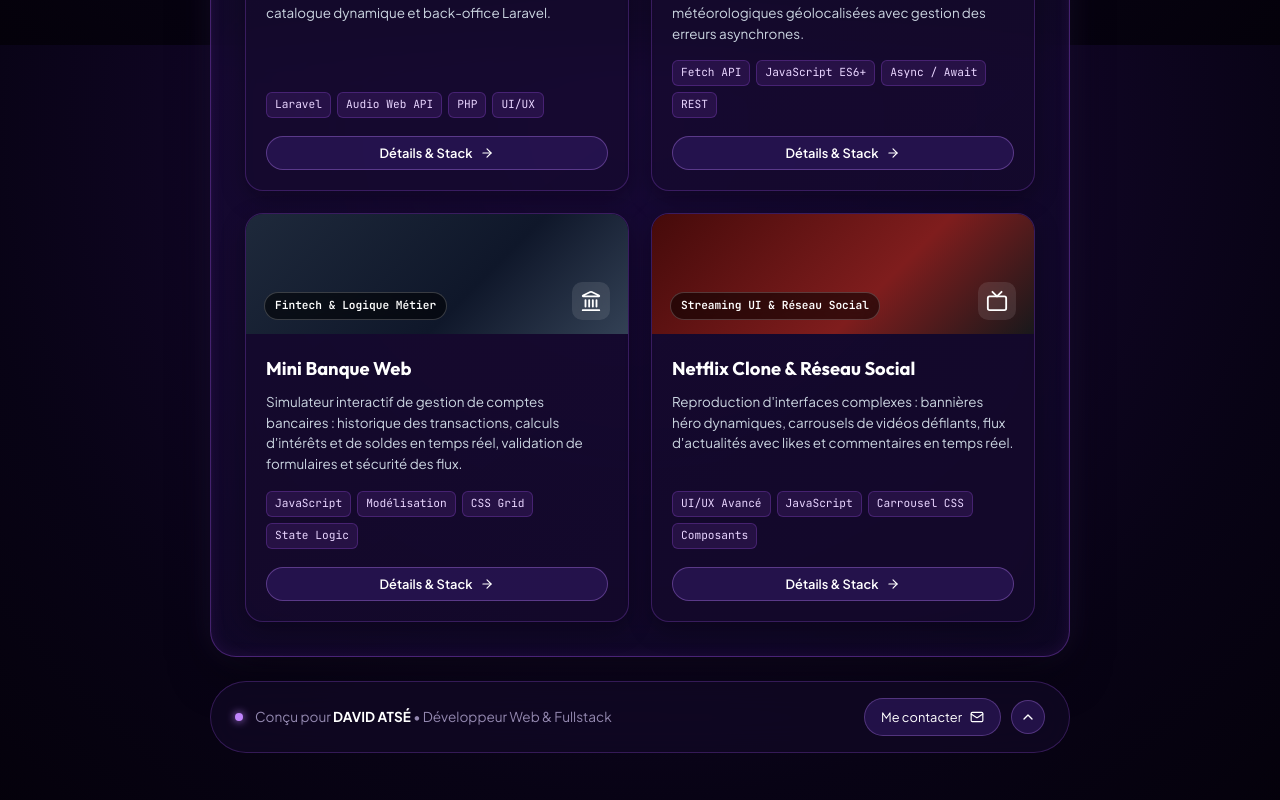
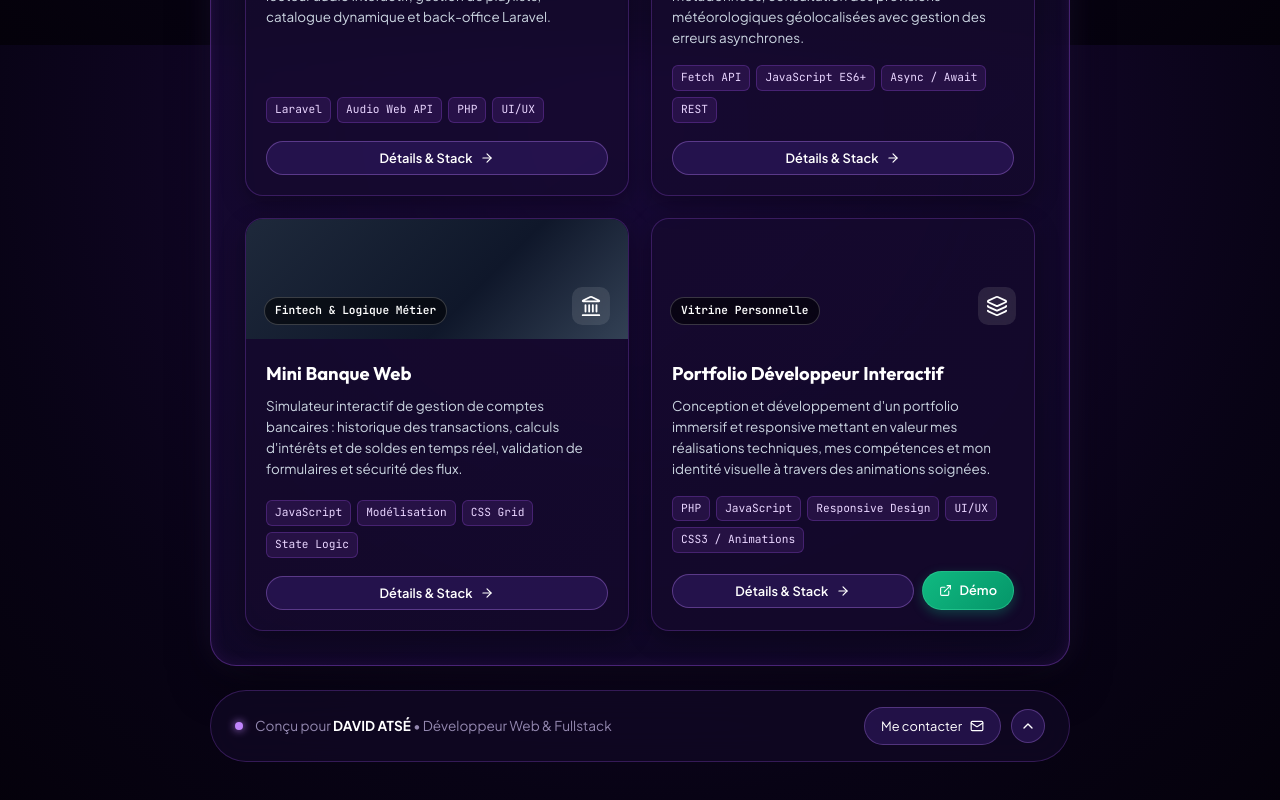
Before and after one commit to DavidAtse/cv-en-ligne, a React (Vite) app: page / in a window 1280 px wide. Shown: the part 2355-3155 px from the top of the page. Built offline with nearby package versions, Linux system fonts and the light colour scheme; the HTML template or start-up script is replaced by a standard one.

Commit message:
feat: Liens directs vers les sites déployés (jeu iMots) et dépôts GitHub dédiés par projet

```diff
--- a/src/components/ProjectModal.jsx
+++ b/src/components/ProjectModal.jsx
@@ -1,5 +1,11 @@
 import React, { useEffect } from 'react';
-import { X, ExternalLink } from 'lucide-react';
+import { X, ExternalLink, Gamepad2, Globe } from 'lucide-react';
+
+const GithubIcon = () => (
+  <svg width="15" height="15" viewBox="0 0 24 24" fill="currentColor" aria-hidden="true">
+    <path fillRule="evenodd" clipRule="evenodd" d="M12 2C6.477 2 2 6.484 2 12.017c0 4.425 2.865 8.18 6.839 9.504.5.092.682-.217.682-.483 0-.237-.008-.868-.013-1.703-2.782.605-3.369-1.343-3.369-1.343-.454-1.158-1.11-1.466-1.11-1.466-.908-.62.069-.608.069-.608 1.003.07 1.53 1.032 1.53 1.032.892 1.53 2.341 1.088 2.91.832.092-.647.35-1.088.636-1.338-2.22-.253-4.555-1.113-4.555-4.951 0-1.093.39-1.988 1.029-2.688-.103-.253-.446-1.272.098-2.65 0 0 .84-.27 2.75 1.026A9.564 9.564 0 0112 6.844c.85.004 1.705.115 2.504.337 1.909-1.296 2.747-1.027 2.747-1.027.546 1.379.202 2.398.1 2.651.64.7 1.028 1.595 1.028 2.688 0 3.848-2.339 4.695-4.566 4.943.359.309.678.92.678 1.855 0 1.338-.012 2.419-.012 2.747 0 .268.18.58.688.482A10.019 10.019 0 0022 12.017C22 6.484 17.522 2 12 2z"/>
+  </svg>
+);
 
 export default function ProjectModal({ project, onClose }) {
   useEffect(() => {
@@ -17,12 +23,29 @@
 
   if (!project) return null;
 
+  const isGame = Boolean(
+    project.category?.toLowerCase().includes('jeu') ||
+    project.id?.includes('imots')
+  );
+
   return (
     <div className="modal-backdrop" onClick={onClose}>
       <div className="modal-card" onClick={(e) => e.stopPropagation()}>
         <div className="modal-header">
           <div className="modal-title-group">
+            <div className="modal-badge-row">
               <span className="modal-badge">{project.badge}</span>
+              {project.liveUrl ? (
+                <span className="modal-status-tag live">
+                  <span className="live-ping"></span>
+                  En direct
+                </span>
+              ) : project.githubUrl ? (
+                <span className="modal-status-tag repo">
+                  Code GitHub
+                </span>
+              ) : null}
+            </div>
             <h3 className="modal-title">{project.title}</h3>
           </div>
           <button
@@ -53,18 +76,39 @@
         </div>
 
         <div className="modal-footer">
-          <button className="nav-btn" onClick={onClose}>
+          <button className="nav-btn modal-cancel-btn" onClick={onClose}>
             Fermer
           </button>
+
+          {/* Lien direct GitHub pour ce projet précis */}
+          {project.githubUrl && (
             <a
-            href="https://github.com/DavidAtse"
+              href={project.githubUrl}
               target="_blank"
               rel="noopener noreferrer"
-            className="nav-btn primary"
+              className={`nav-btn modal-repo-btn ${!project.liveUrl ? 'primary' : 'secondary-repo'}`}
+              title={`Consulter le projet ${project.title} sur GitHub`}
             >
-            <span>Consulter le GitHub</span>
+              <GithubIcon />
+              <span>{project.githubLabel || (project.liveUrl ? "Code GitHub" : "Consulter le GitHub")}</span>
+              <ExternalLink style={{ width: 13, height: 13 }} />
+            </a>
+          )}
+
+          {/* Lien direct vers le site ou le jeu hébergé */}
+          {project.liveUrl && (
+            <a
+              href={project.liveUrl}
+              target="_blank"
+              rel="noopener noreferrer"
+              className="nav-btn primary modal-live-btn"
+              title={`Ouvrir ${project.title} en direct`}
+            >
+              {isGame ? <Gamepad2 style={{ width: 16, height: 16 }} /> : <Globe style={{ width: 16, height: 16 }} />}
+              <span>{project.liveLabel || (isGame ? "Jouer au jeu" : "Accéder au site")}</span>
               <ExternalLink style={{ width: 14, height: 14 }} />
             </a>
+          )}
         </div>
       </div>
     </div>
--- a/src/components/ProjectsSection.jsx
+++ b/src/components/ProjectsSection.jsx
@@ -1,16 +1,17 @@
 import React, { useState } from 'react';
-import { Layers, Music, Briefcase, Film, Landmark, Tv, ArrowRight } from 'lucide-react';
+import { Layers, Music, Briefcase, Film, Landmark, Tv, ArrowRight, Gamepad2, ExternalLink } from 'lucide-react';
 
 export default function ProjectsSection({ projects, onSelectProject }) {
   const [filter, setFilter] = useState('all');
 
   const filteredProjects = projects.filter(p => {
     if (filter === 'all') return true;
-    return p.category.includes(filter);
+    return p.category.toLowerCase().includes(filter.toLowerCase());
   });
 
   const getProjectIcon = (id) => {
     switch (id) {
+      case 'imots-devinemot-ci': return <Gamepad2 style={{ width: 22, height: 22 }} />;
       case 'pierres': return <Layers style={{ width: 22, height: 22 }} />;
       case 'babifab': return <Music style={{ width: 22, height: 22 }} />;
       case 'emploi': return <Briefcase style={{ width: 22, height: 22 }} />;
@@ -43,6 +44,12 @@
             Tous
           </button>
           <button
+            className={`filter-btn ${filter === 'jeu' ? 'active' : ''}`}
+            onClick={() => setFilter('jeu')}
+          >
+            Jeux
+          </button>
+          <button
             className={`filter-btn ${filter === 'fullstack' ? 'active' : ''}`}
             onClick={() => setFilter('fullstack')}
           >
@@ -52,20 +59,26 @@
             className={`filter-btn ${filter === 'react' ? 'active' : ''}`}
             onClick={() => setFilter('react')}
           >
-            React / Front
+            React
           </button>
           <button
             className={`filter-btn ${filter === 'api' ? 'active' : ''}`}
             onClick={() => setFilter('api')}
           >
-            APIs & Apps
+            APIs
           </button>
         </div>
       </div>
 
       {/* Projects Grid */}
       <div className="projects-grid">
-        {filteredProjects.map((project) => (
+        {filteredProjects.map((project) => {
+          const isGame = Boolean(
+            project.category?.toLowerCase().includes('jeu') ||
+            project.id?.includes('imots')
+          );
+
+          return (
             <article key={project.id} className="project-box">
               <div className={`project-banner ${project.bannerClass}`}>
                 <div className="banner-badge">{project.badge}</div>
@@ -86,16 +99,34 @@
 
                 <div className="project-actions">
                   <button
-                  className="project-action-btn"
+                    className="project-action-btn secondary"
                     onClick={() => onSelectProject(project)}
                   >
                     <span>Détails & Stack</span>
                     <ArrowRight style={{ width: 14, height: 14 }} />
                   </button>
+
+                  {project.liveUrl && (
+                    <a
+                      href={project.liveUrl}
+                      target="_blank"
+                      rel="noopener noreferrer"
+                      className="project-action-btn live-direct-btn"
+                      title={isGame ? "Jouer en direct" : "Voir le site en direct"}
+                    >
+                      {isGame ? (
+                        <Gamepad2 style={{ width: 14, height: 14 }} />
+                      ) : (
+                        <ExternalLink style={{ width: 13, height: 13 }} />
+                      )}
+                      <span>{isGame ? "Jouer" : "Démo"}</span>
+                    </a>
+                  )}
                 </div>
               </div>
             </article>
-        ))}
+          );
+        })}
       </div>
     </section>
   );
--- a/src/data/resumeData.js
+++ b/src/data/resumeData.js
@@ -64,6 +64,9 @@
     bannerClass: "project-banner-imots",
     desc: "Plateforme web mobile interactive de devinette de mots 100 % ancrée dans la culture ivoirienne (nouchi, gastronomie, villes). Architecture légère avec sécurité anti-triche et synchronisation multi-appareils.",
     tags: ["PHP", "JavaScript", "Temps Réel", "Mobile-First"],
+    liveUrl: "https://imots.alwaysdata.net/",
+    liveLabel: "Jouer au jeu (En direct)",
+    githubUrl: "https://github.com/DavidAtse/Devine-Mot",
     highlights: [
       "Mécanique addictive avec 4 créneaux par jour et indicateur de proximité thermique",
       "Sécurité anti-triche côté serveur et synchronisation des profils multi-appareils",
@@ -80,6 +83,8 @@
     bannerClass: "project-banner-pierres",
     desc: "Application web complète avec architecture découplée : Frontend dynamique sous React 19 & React Router, backend API Laravel & TailwindCSS, gestion de données interactive.",
     tags: ["React 19", "Laravel", "Tailwind", "Vite"],
+    liveUrl: null,
+    githubUrl: "https://github.com/DavidAtse/Pierres-Vivantes",
     highlights: [
       "Architecture moderne découplée Frontend React 19 / Backend Laravel",
       "Système de routage dynamique et réactif avec React Router",
@@ -96,6 +101,8 @@
     bannerClass: "project-banner-babifab",
     desc: "Plateforme musicale et streaming audio complète conçue pour valoriser les artistes indépendants : lecteur audio interactif, gestion de playlists, catalogue dynamique et back-office Laravel.",
     tags: ["Laravel", "Audio Web API", "PHP", "UI/UX"],
+    liveUrl: null,
+    githubUrl: "https://github.com/DavidAtse/BabiFab-Sound",
     highlights: [
       "Lecteur audio interactif avec contrôles de lecture temps réel",
       "Gestion fluide des pistes audio, métadonnées et playlists",
@@ -112,6 +119,8 @@
     bannerClass: "project-banner-api",
     desc: "Applications web connectées à des services tiers : recherche de films en temps réel avec affiches et métadonnées, consultation des prévisions météorologiques géolocalisées avec gestion des erreurs asynchrones.",
     tags: ["Fetch API", "JavaScript ES6+", "Async / Await", "REST"],
+    liveUrl: null,
+    githubUrl: "https://github.com/DavidAtse/DetailEmployee",
     highlights: [
       "Maîtrise approfondie des requêtes Fetch et de l'asynchronisme (Async / Await)",
       "Traitement et affichage dynamique des structures JSON",
@@ -127,6 +136,8 @@
     bannerClass: "project-banner-banque",
     desc: "Simulateur interactif de gestion de comptes bancaires : historique des transactions, calculs d'intérêts et de soldes en temps réel, validation de formulaires et sécurité des flux.",
     tags: ["JavaScript", "Modélisation", "CSS Grid", "State Logic"],
+    liveUrl: null,
+    githubUrl: "https://github.com/DavidAtse/SinglePageWebSite",
     highlights: [
       "Mise en place d'une logique métier rigoureuse pour les calculs de débits/crédits",
       "Contrôle de conformité des montants et validation des règles de gestion",
@@ -135,18 +146,20 @@
     ]
   },
   {
-    id: "netflix",
-    title: "Netflix Clone & Réseau Social",
-    category: "react",
-    badge: "Streaming UI & Réseau Social",
-    bannerClass: "project-banner-netflix",
-    desc: "Reproduction d'interfaces complexes : bannières héro dynamiques, carrousels de vidéos défilants, flux d'actualités avec likes et commentaires en temps réel.",
-    tags: ["UI/UX Avancé", "JavaScript", "Carrousel CSS", "Composants"],
+    id: "portfolio-interactif",
+    title: "Portfolio Développeur Interactif",
+    category: "php",
+    badge: "Vitrine Personnelle",
+    bannerClass: "project-banner-portfolio",
+    desc: "Conception et développement d'un portfolio immersif et responsive mettant en valeur mes réalisations techniques, mes compétences et mon identité visuelle à travers des animations soignées.",
+    tags: ["PHP", "JavaScript", "Responsive Design", "UI/UX", "CSS3 / Animations"],
+    liveUrl: "https://david-portfolio.infinityfreeapp.com",
+    githubUrl: "https://github.com/DavidAtse/portfolio",
     highlights: [
-      "Développement de carrousels défilants fluides en CSS & JS",
-      "Gestion d'interactions sociales dynamiques (likes, ajouts aux favoris)",
-      "Ambiance sombre cinématographique et respect des codes UI modernes",
-      "Composants réutilisables et code maintenable"
+      "Architecture modulaire et structure de composants réutilisables pour une maintenance aisée",
+      "Design responsive et ergonomique adapté à tous types d'écrans (Mobile, Tablette, Desktop)",
+      "Intégration d'animations fluides pour une expérience utilisateur interactive et engageante",
+      "Optimisation du référencement (SEO) et des performances de chargement"
     ]
   }
 ];
--- a/src/index.css
+++ b/src/index.css
@@ -858,6 +858,10 @@
   overflow: hidden;
 }
 
+.project-banner-imots {
+  background: linear-gradient(135deg, #ea580c 0%, #c2410c 45%, #15803d 100%);
+}
+
 .project-banner-pierres {
   background: linear-gradient(135deg, #2e1065 0%, #3b0764 50%, #1e1b4b 100%);
 }
@@ -946,28 +950,55 @@
   color: #e9d5ff;
 }
 
+.project-actions {
+  display: flex;
+  align-items: center;
+  gap: 8px;
+  margin-top: auto;
+}
+
 .project-action-btn {
   display: inline-flex;
   align-items: center;
   gap: 8px;
-  padding: 8px 16px;
+  padding: 8px 14px;
   border-radius: var(--radius-pill);
   font-family: var(--font-body);
   font-size: 0.8rem;
   font-weight: 600;
   cursor: pointer;
+  transition: all 0.2s ease;
+  justify-content: center;
+  text-decoration: none;
+  white-space: nowrap;
+}
+
+.project-action-btn.secondary {
+  flex: 1;
   background: rgba(45, 23, 90, 0.7);
   border: 1px solid rgba(192, 132, 252, 0.35);
   color: #ffffff;
-  transition: all 0.2s ease;
-  width: 100%;
-  justify-content: center;
 }
 
-.project-action-btn:hover {
+.project-action-btn.secondary:hover {
   background: rgba(70, 35, 140, 0.9);
   border-color: var(--accent-light-purple);
   box-shadow: 0 0 14px rgba(168, 85, 247, 0.4);
+}
+
+.project-action-btn.live-direct-btn {
+  flex: 0 0 auto;
+  background: linear-gradient(135deg, #10b981 0%, #059669 100%);
+  border: 1px solid rgba(52, 211, 153, 0.5);
+  color: #ffffff;
+  box-shadow: 0 4px 12px rgba(16, 185, 129, 0.3);
+  padding: 8px 16px;
+}
+
+.project-action-btn.live-direct-btn:hover {
+  background: linear-gradient(135deg, #34d399 0%, #10b981 100%);
+  box-shadow: 0 6px 18px rgba(16, 185, 129, 0.55);
+  transform: translateY(-1px);
 }
 
 /* --------------------------------------------------------------------------
@@ -1090,12 +1121,58 @@
   gap: 4px;
 }
 
+.modal-badge-row {
+  display: flex;
+  align-items: center;
+  gap: 10px;
+  flex-wrap: wrap;
+}
+
 .modal-badge {
   font-family: var(--font-mono);
   font-size: 0.72rem;
   color: var(--accent-light-purple);
   text-transform: uppercase;
   letter-spacing: 0.08em;
+}
+
+.modal-status-tag {
+  display: inline-flex;
+  align-items: center;
+  gap: 6px;
+  font-family: var(--font-mono);
+  font-size: 0.68rem;
+  font-weight: 600;
+  padding: 2px 8px;
+  border-radius: var(--radius-pill);
+  letter-spacing: 0.05em;
+  text-transform: uppercase;
+}
+
+.modal-status-tag.live {
+  background: rgba(16, 185, 129, 0.15);
+  color: #34d399;
+  border: 1px solid rgba(16, 185, 129, 0.4);
+}
+
+.modal-status-tag.repo {
+  background: rgba(168, 85, 247, 0.15);
+  color: #d8b4fe;
+  border: 1px solid rgba(168, 85, 247, 0.4);
+}
+
+.live-ping {
+  width: 6px;
+  height: 6px;
+  border-radius: 50%;
+  background: #10b981;
+  box-shadow: 0 0 8px #10b981;
+  animation: pulseDot 1.5s infinite;
+}
+
+@keyframes pulseDot {
+  0%, 100% { opacity: 1; transform: scale(1); }
+  50% { opacity: 0.4; transform: scale(0.85); }
 }
 
 .modal-title {
@@ -1175,10 +1252,45 @@
   display: flex;
   align-items: center;
   justify-content: flex-end;
-  gap: 12px;
+  gap: 10px;
   padding: 18px 26px;
   background: rgba(14, 7, 30, 0.7);
   border-top: 1px solid rgba(168, 85, 247, 0.2);
+  flex-wrap: wrap;
+}
+
+.modal-cancel-btn {
+  order: 1;
+}
+
+.modal-repo-btn {
+  order: 2;
+  gap: 8px;
+}
+
+.modal-repo-btn.secondary-repo {
+  background: rgba(255, 255, 255, 0.08);
+  border: 1px solid rgba(255, 255, 255, 0.2);
+  color: #e2e8f0;
+}
+
+.modal-repo-btn.secondary-repo:hover {
+  background: rgba(255, 255, 255, 0.15);
+  border-color: rgba(192, 132, 252, 0.6);
+  color: #ffffff;
+}
+
+.modal-live-btn {
+  order: 3;
+  gap: 8px;
+  background: linear-gradient(135deg, #10b981 0%, #059669 100%) !important;
+  box-shadow: 0 4px 16px rgba(16, 185, 129, 0.4) !important;
+  border: 1px solid rgba(52, 211, 153, 0.6) !important;
+}
+
+.modal-live-btn:hover {
+  background: linear-gradient(135deg, #34d399 0%, #10b981 100%) !important;
+  box-shadow: 0 6px 22px rgba(16, 185, 129, 0.6) !important;
 }
 
 /* --------------------------------------------------------------------------
```
Lines whose indentation alone changed are shown as unchanged.
